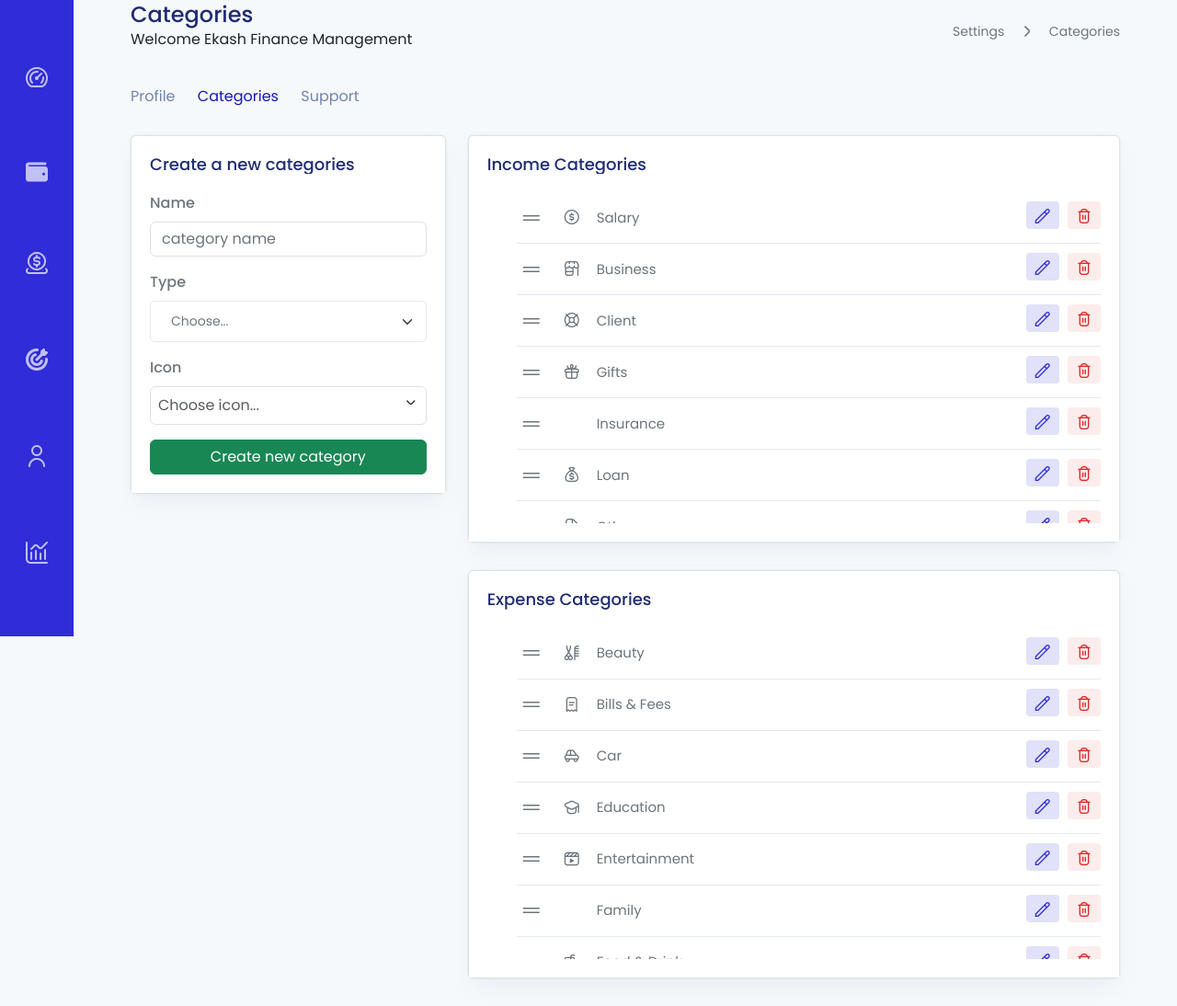
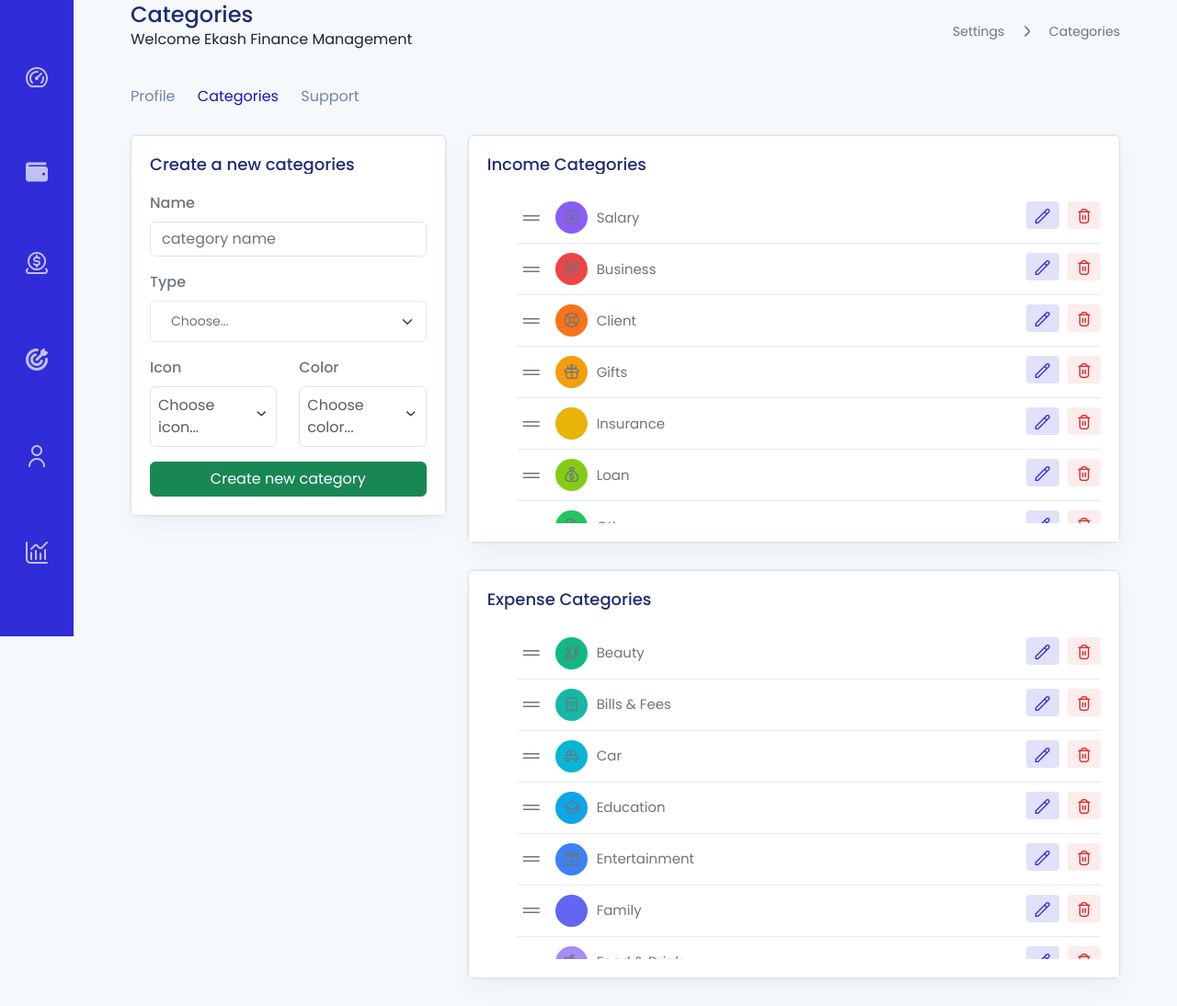
Before and after one commit to TranMinhTan3110/ExpenseManagement, an ASP.NET Core app: page /Settings/Category in a window 1280 px wide. Shown: the part 108-1202 px from the top of the page at 92% size. Run offline with ASP.NET Core 8, Linux system fonts and the light colour scheme; some libraries are stand-ins or nearby versions.

Commit message:
add choosing color for icon

```diff
--- a/Views/Settings/Category.cshtml
+++ b/Views/Settings/Category.cshtml
@@ -60,7 +60,7 @@
                                                 <option>Expenses</option>
                                             </select>
                                         </div>
-                                        <div class="mb-3 col-12">
+                                        <div class="mb-3 col-6">
                                             <label class="form-label">Icon </label>
                                             <div class="border rounded p-2 d-flex align-items-center justify-content-between form-control"
                                                  id="iconPickerToggle" style="cursor:pointer;">
@@ -75,6 +75,21 @@
                                                 <div id="iconPickerContainer" class="d-flex flex-wrap gap-2"></div>
                                             </div>
                                             <input type="hidden" id="selectedIcon" name="icon">
+                                        </div>
+                                        <div class="mb-3 col-6">
+                                            <label class="form-label">Color </label>
+                                            <div class="border rounded p-2 d-flex align-items-center justify-content-between form-control"
+                                                 id="colorPickerToggle" style="cursor:pointer;">
+                                                <span id="selectedColorPreview" class="d-flex align-items-center gap-2 text-muted">
+                                                    Choose color...
+                                                </span>
+                                                <i class="fi fi-rr-angle-small-down"></i>
+                                            </div>
+                                            <div id="colorPickerList" class="border rounded p-2 mt-2"
+                                                 style="display:none; background:#fff; max-height:160px; overflow-y:auto;">
+                                                <div id="colorPickerContainer" class="d-flex flex-wrap gap-2"></div>
+                                            </div>
+                                            <input type="hidden" id="selectedColor" name="ColorClass">
                                         </div>
                                         <div class="col-12">
                                             <button class="btn btn-success w-100">Create new category</button>
--- a/wwwroot/asset/css/category.css
+++ b/wwwroot/asset/css/category.css
@@ -316,3 +316,72 @@
         .category-type::-webkit-scrollbar-thumb:hover {
             background-color: #666;
         }
+/* ĐỊNH NGHĨA MÀU CHO COLOR PICKER              */
+/* ============================================= */
+.bg-purple-500 {
+    background-color: #8b5cf6 !important;
+}
+
+.bg-red-500 {
+    background-color: #ef4444 !important;
+}
+
+.bg-orange-500 {
+    background-color: #f97316 !important;
+}
+
+.bg-amber-500 {
+    background-color: #f59e0b !important;
+}
+
+.bg-yellow-500 {
+    background-color: #eab308 !important;
+}
+
+.bg-lime-500 {
+    background-color: #84cc16 !important;
+}
+
+.bg-green-500 {
+    background-color: #22c55e !important;
+}
+
+.bg-emerald-500 {
+    background-color: #10b981 !important;
+}
+
+.bg-teal-500 {
+    background-color: #14b8a6 !important;
+}
+
+.bg-cyan-500 {
+    background-color: #06b6d4 !important;
+}
+
+.bg-sky-500 {
+    background-color: #0ea5e9 !important;
+}
+
+.bg-blue-500 {
+    background-color: #3b82f6 !important;
+}
+
+.bg-indigo-500 {
+    background-color: #6366f1 !important;
+}
+
+.bg-violet-500 {
+    background-color: #a78bfa !important;
+}
+
+.bg-fuchsia-500 {
+    background-color: #d946ef !important;
+}
+
+.bg-pink-500 {
+    background-color: #ec4899 !important;
+}
+
+.bg-rose-500 {
+    background-color: #f43f5e !important;
+}
--- a/wwwroot/asset/js/Category.js
+++ b/wwwroot/asset/js/Category.js
@@ -9,7 +9,7 @@
 
 /**
  * =================================================================
- * BIỂU ĐỒ 1: XU HƯỚNG SỐ DƯ (BALANCE TRENDS) - (Code cũ của bạn)
+ * BIỂU ĐỒ 1: XU HƯỚNG SỐ DƯ (BALANCE TRENDS)
  * =================================================================
  */
 function createOrUpdateBalanceChart() {
@@ -74,7 +74,7 @@
 
 /**
  * =================================================================
- * BIỂU ĐỒ 2: THU NHẬP VS CHI TIÊU (MỚI)
+ * BIỂU ĐỒ 2: THU NHẬP VS CHI TIÊU
  * =================================================================
  */
 function createOrUpdateIncomeVsExpensesChart() {
@@ -153,9 +153,130 @@
 
 // --- HÀM CHẠY KHI TẢI TRANG ---
 document.addEventListener('DOMContentLoaded', function () {
-    // Vẽ cả 2 biểu đồ khi tải trang
+    // 1. Vẽ 2 biểu đồ
     createOrUpdateBalanceChart();
     createOrUpdateIncomeVsExpensesChart();
+
+    // =================================================================
+    // CODE MỚI CHO ICON VÀ COLOR PICKER
+    // =================================================================
+
+    // --- 2. ICON PICKER ---
+
+    // Gọi hàm render từ file Icons.js
+    if (typeof renderIconPicker === 'function') {
+        renderIconPicker('iconPickerContainer');
+    }
+
+    // Lấy các element từ Category.cshtml
+    const iconToggle = document.getElementById('iconPickerToggle');
+    const iconList = document.getElementById('iconPickerList');
+    const iconContainer = document.getElementById('iconPickerContainer');
+    const iconPreview = document.getElementById('selectedIconPreview');
+    const iconHiddenInput = document.getElementById('selectedIcon');
+
+    // 2a. Bấm để Hiện/Ẩn danh sách icon
+    if (iconToggle && iconList) {
+        iconToggle.addEventListener('click', () => {
+            const colorList = document.getElementById('colorPickerList');
+            if (colorList) colorList.style.display = 'none';
+            iconList.style.display = iconList.style.display === 'none' ? 'block' : 'none';
+        });
+    }
+
+    // 2b. Bấm để Chọn một icon
+    if (iconContainer && iconPreview && iconHiddenInput) {
+        iconContainer.addEventListener('click', function (e) {
+            const iconOption = e.target.closest('.icon-option');
+            if (!iconOption) return;
+
+            iconContainer.querySelectorAll('.icon-option').forEach(opt => opt.classList.remove('active'));
+            iconOption.classList.add('active');
+
+            const iconClass = iconOption.dataset.icon.trim();
+            iconPreview.innerHTML = `<i class="${iconClass}"></i> ${iconOption.title}`;
+            iconPreview.classList.remove('text-muted');
+            iconHiddenInput.value = iconClass;
+            iconList.style.display = 'none';
+        });
+    }
+
+    // --- 3. COLOR PICKER ---
+
+    const COLORS = [
+        { name: "Purple", class: "bg-purple-500" },
+        { name: "Red", class: "bg-red-500" },
+        { name: "Orange", class: "bg-orange-500" },
+        { name: "Amber", class: "bg-amber-500" },
+        { name: "Yellow", class: "bg-yellow-500" },
+        { name: "Lime", class: "bg-lime-500" },
+        { name: "Green", class: "bg-green-500" },
+        { name: "Emerald", class: "bg-emerald-500" },
+        { name: "Teal", class: "bg-teal-500" },
+        { name: "Cyan", class: "bg-cyan-500" },
+        { name: "Sky", class: "bg-sky-500" },
+        { name: "Blue", class: "bg-blue-500" },
+        { name: "Indigo", class: "bg-indigo-500" },
+        { name: "Violet", class: "bg-violet-500" },
+        { name: "Fuchsia", class: "bg-fuchsia-500" },
+        { name: "Pink", class: "bg-pink-500" },
+        { name: "Rose", class: "bg-rose-500" },
+    ];
+
+    // 3a. Hàm render các cục màu
+    function renderColorPicker(containerId) {
+        const container = document.getElementById(containerId);
+        if (!container) return;
+        container.innerHTML = COLORS.map(
+            (color) => `
+          <div class="color-option ${color.class}"
+               data-color-class="${color.class}"
+               data-color-name="${color.name}"
+               title="${color.name}">
+          </div>
+        `
+        ).join("");
+    }
+
+    renderColorPicker('colorPickerContainer');
+
+    // Lấy các element
+    const colorToggle = document.getElementById('colorPickerToggle');
+    const colorList = document.getElementById('colorPickerList');
+    const colorContainer = document.getElementById('colorPickerContainer');
+    const colorPreview = document.getElementById('selectedColorPreview');
+    const colorHiddenInput = document.getElementById('selectedColor');
+
+    // 3b. Bấm để Hiện/Ẩn danh sách màu
+    if (colorToggle && colorList) {
+        colorToggle.addEventListener('click', () => {
+            const iconList = document.getElementById('iconPickerList');
+            if (iconList) iconList.style.display = 'none';
+            colorList.style.display = colorList.style.display === 'none' ? 'block' : 'none';
+        });
+    }
+
+    // 3c. Bấm để Chọn một màu
+    if (colorContainer && colorPreview && colorHiddenInput) {
+        colorContainer.addEventListener('click', function (e) {
+            const colorOption = e.target.closest('.color-option');
+            if (!colorOption) return;
+
+            colorContainer.querySelectorAll('.color-option').forEach(opt => opt.classList.remove('active'));
+            colorOption.classList.add('active');
+
+            const colorClass = colorOption.dataset.colorClass;
+            const colorName = colorOption.dataset.colorName;
+
+            colorPreview.innerHTML = `
+                <span class="color-option ${colorClass}" style="width: 20px; height: 20px; border:none;"></span>
+                ${colorName}
+            `;
+            colorPreview.classList.remove('text-muted');
+            colorHiddenInput.value = colorClass;
+            colorList.style.display = 'none';
+        });
+    }
 });
 
 
```
